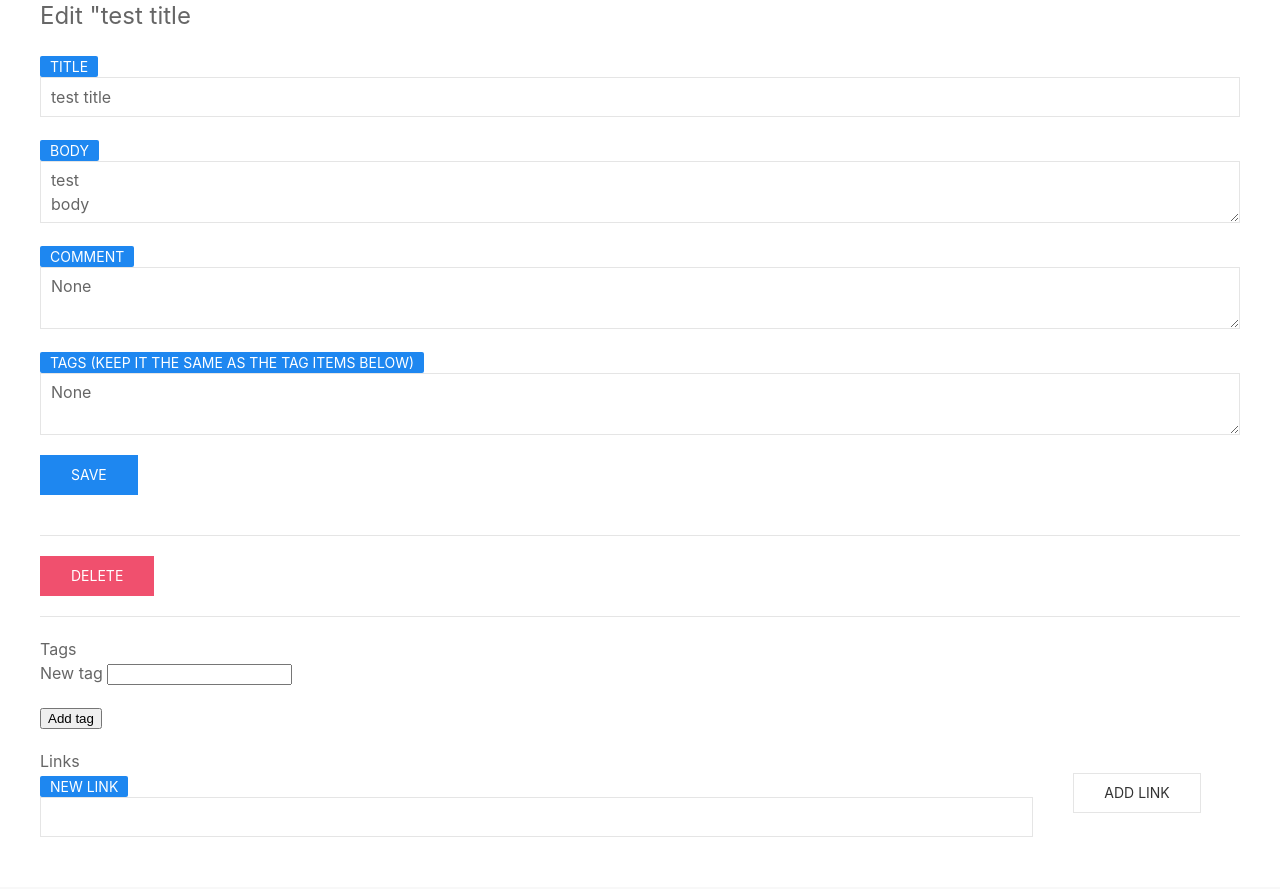
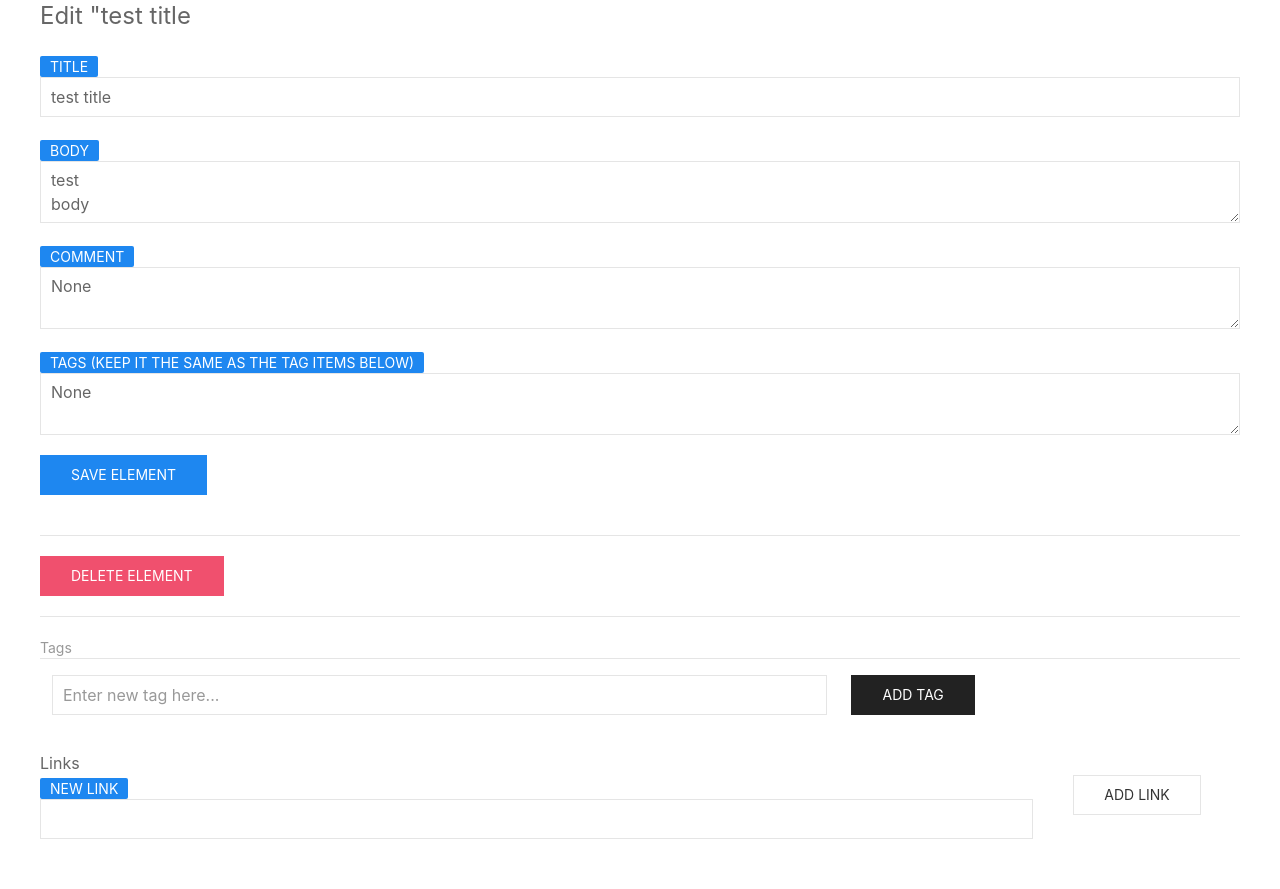
Before and after one commit to mikael-pintassilgo/divertidos.games, a Flask app: page /1/update in a window 1280 px wide. Shown: the part 111-1000 px from the top of the page. Before the commit the page ends 948 px from the top, so only its background shows below. Run offline with Flask 3, Linux system fonts and the light colour scheme; the visitor is signed in with stand-in values (Sample User, id 1); data comes from the database, SQL or seed files in the repository; data that the repository does not hold is empty.

Commit message:
tags table - update.html

```diff
--- a/flaskr/templates/blog/update.html
+++ b/flaskr/templates/blog/update.html
@@ -26,25 +26,25 @@
       </div>
 
       <div class="uk-margin">
-        <input class="uk-button uk-button-primary" type="submit" value="Save">
+        <input class="uk-button uk-button-primary" type="submit" value="Save Element">
       </div>
     </div>
   </form>
   <hr>
   <form action="{{ url_for('blog.delete', id=post['id']) }}" method="post">
-    <input class="uk-button uk-button-danger" type="submit" value="Delete" onclick="return confirm('Are you sure?');">
+    <input class="uk-button uk-button-danger" type="submit" value="Delete Element" onclick="return confirm('Are you sure?');">
   </form>
   <hr>
 
   <!-- Tags -->
-  <label>Tags</label>
+  <!-- label>Tags</label>
   {% for tag in tags %}
     <article class="">
       <header>
         <div>
           <h3>{{ tag['title'] }}</h3>
           <form action="{{ url_for('blog.delete_element_tag', id=tag['id'], element_id=post['id']) }}" method="post">
-            <input class="danger uk-button uk-button-default" type="submit" value="Delete tag" onclick="return confirm('Are you sure?');">
+            <input class="danger uk-button uk-button-default" type="submit" value="Delete Tag" onclick="return confirm('Are you sure?');">
           </form>
         </div>
       </header>
@@ -53,17 +53,48 @@
       <hr>
     {% endif %}
   {% endfor %}
+-->
 
-  <form action="{{ url_for('blog.create_tag', id=post['id']) }}" method="post">
-    <div class="uk-margin">
-      <label for="tag_title">New tag</label>
-      <input name="tag_title" id="tag_title" value="{{ request.form['tag_title'] }}" required>
-    </div>
+  <table class="uk-table  uk-table-divider">
+    <caption>Tags</caption>
+    <tbody>
+      {% for tag in tags %}
+      <tr>
+          <td>
+            <p>{{ tag['title'] }}</p>
+          </td>
+          <td>
+            <form action="{{ url_for('blog.delete_element_tag', id=tag['id'], element_id=post['id']) }}" method="post">
+              <input class="danger uk-button uk-button-default" type="submit" value="Delete Tag" onclick="return confirm('Are you sure?');">
+            </form>
+          </td>
+      </tr>
+      {% endfor %}
+      <tr>
+        <form action="{{ url_for('blog.create_tag', id=post['id']) }}" method="post">
+          <td>
+            <input class="uk-input" placeholder="Enter new tag here..." name="tag_title" id="tag_title" value="{{ request.form['tag_title'] }}" required>
+          </td>
+          <td>
+            <input class="uk-button uk-button-secondary" type="submit" value="Add Tag">
+          </td>
+        </form>
+      </tr>
+    </tbody>
+</table>
 
-    <div class="uk-margin">
-      <input type="submit" value="Add tag">
-    </div>
-  </form>
+  <!-- form action="{{ url_for('blog.create_tag', id=post['id']) }}" method="post">
+    <fieldset class="uk-fieldset">
+      <div class="uk-margin">
+        <label for="tag_title"><span class="uk-label">New tag</span></label>
+        <input class="uk-input" name="tag_title" id="tag_title" value="{{ request.form['tag_title'] }}" required>
+      </div>
+
+      <div class="uk-margin">
+        <input class="uk-button uk-button-default" type="submit" value="Add tag">
+      </div>
+    </fieldset>
+  </form -->
 
   <!-- Links -->
   <label>Links</label>
```
